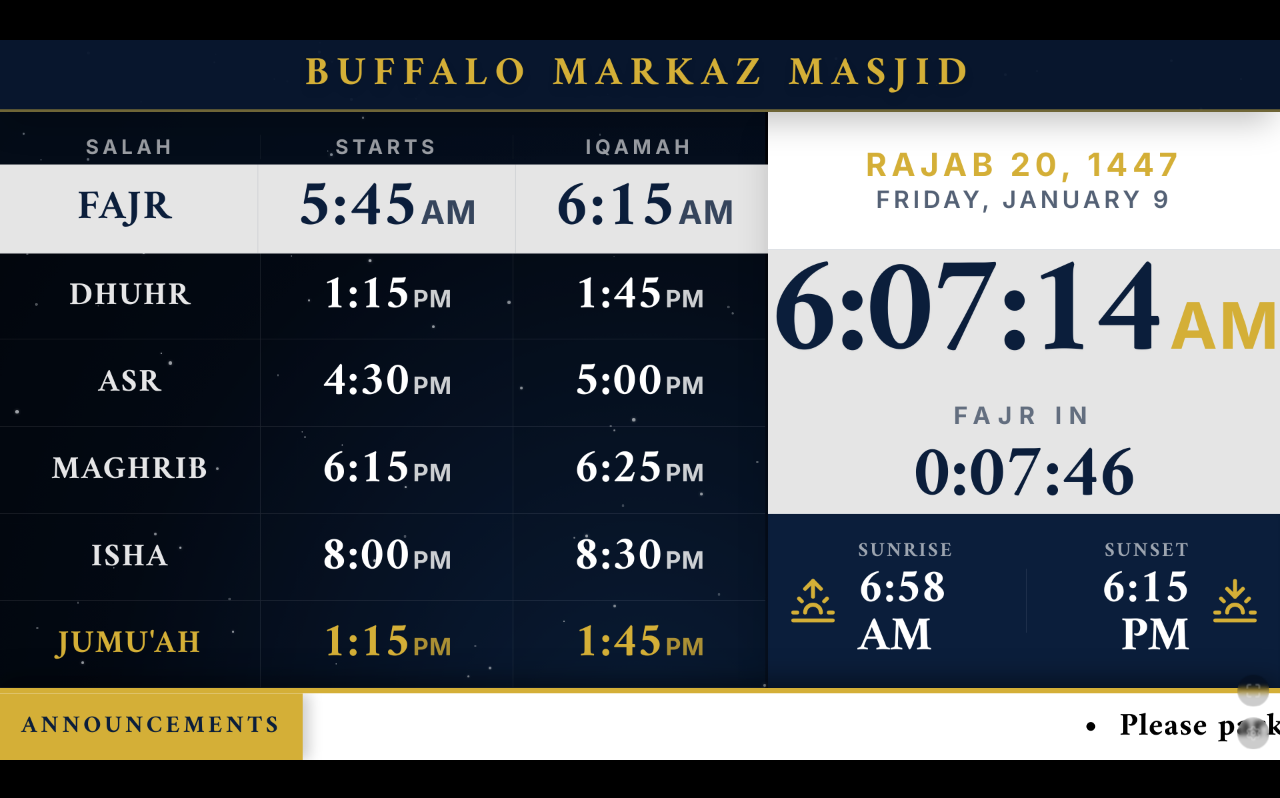
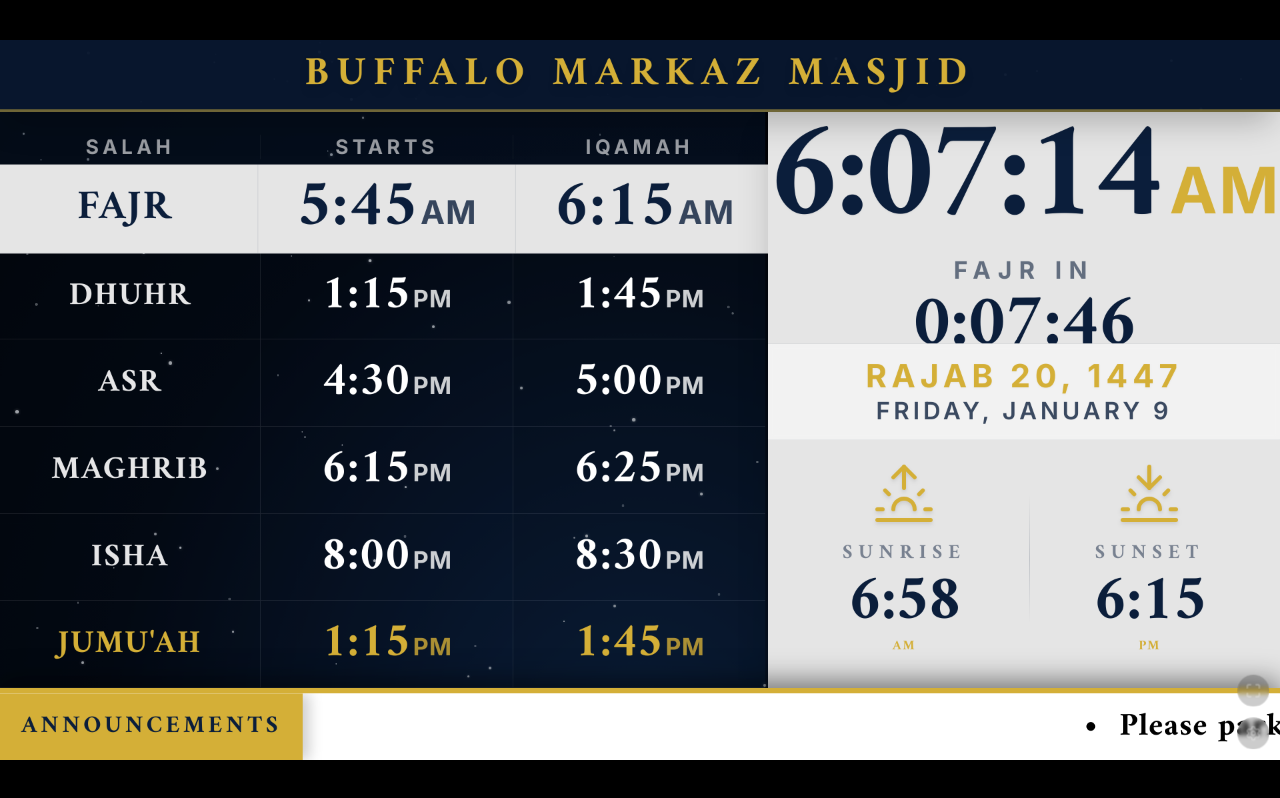
Before and after one commit to Minhaz0007/Buffalo-Markaz-Signage, a React (Vite) app: page / in a window 1280 px wide. Built offline with nearby package versions, Linux system fonts and the light colour scheme.

Commit message:
fix: Refine prayer time card styling and logic
Update styling for prayer time cards to ensure clarity and visual hierarchy. Remove redundant comments and simplify logic for determining active prayer status and background transparency.

```diff
--- a/components/ScreenPrayerTimes.tsx
+++ b/components/ScreenPrayerTimes.tsx
@@ -145,8 +145,6 @@ export const ScreenPrayerTimes: React.FC<ScreenPrayerTimesProps> = ({ prayers, j
     };
 
     // Find first prayer where Iqamah is in the future.
-    // Explicitly filter out Jumuah from being "active" in the daily cycle highlighting
-    // unless you want it highlighted on Friday. For now, keep it simple for daily rotation.
     return rows.findIndex((row, idx) => !row.isJumuah && parseToMinutes(row.iqamah || '') > currentMinutes);
   };
 
@@ -202,28 +200,20 @@ export const ScreenPrayerTimes: React.FC<ScreenPrayerTimesProps> = ({ prayers, j
                     timeColor = 'text-mosque-gold';
                 }
 
-                // Only apply transparency darkening to Iqamah if the row is NOT active
                 const iqamahBgClass = isActive ? '' : 'bg-black/5';
-
-                // Font Sizes (Scaled down for 6 rows)
                 const nameSize = isActive ? 'text-6xl' : 'text-5xl';
                 const timeSize = isActive ? 'text-8xl font-black' : 'text-7xl font-bold';
 
                 return (
                   <div key={idx} className={`flex-1 flex items-center ${bgClass} border-b ${borderClass} transition-all duration-700 ease-out relative`}>
-                    {/* Prayer Name */}
                     <div className="w-[34%] flex items-center justify-center">
                         <span className={`block font-bold uppercase tracking-wider leading-none transition-all duration-500 ${nameSize} ${nameColor}`}>
                           {row.name}
                         </span>
                     </div>
-
-                    {/* Start Time */}
                     <div className={`w-[33%] h-full flex items-center justify-center border-l ${borderClass}`}>
                         <TimeDisplay time={row.start} className={`transition-all duration-500 ${timeSize} ${timeColor}`} />
                     </div>
-
-                    {/* Iqamah Time */}
                     <div className={`w-[33%] h-full flex items-center justify-center border-l ${borderClass} ${iqamahBgClass}`}>
                         <TimeDisplay time={row.iqamah || ''} className={`transition-all duration-500 ${timeSize} ${timeColor}`} />
                     </div>
@@ -234,18 +224,11 @@ export const ScreenPrayerTimes: React.FC<ScreenPrayerTimesProps> = ({ prayers, j
           </div>
 
           {/* === RIGHT COLUMN: INFO PANEL (40%) === */}
-          <div className="w-[40%] bg-[#F0F0F0] text-mosque-navy flex flex-col z-10 shadow-2xl h-full">
+          <div className="w-[40%] bg-[#E5E5E5] text-mosque-navy flex flex-col z-10 shadow-2xl h-full relative">
 
-              {/* Date Section - Expanded Space */}
-              <div className="flex-[2] flex flex-col items-center justify-center border-b border-gray-300 py-1 space-y-2 bg-white shrink-0">
-                  <div className="text-5xl font-sans uppercase tracking-[0.15em] font-bold text-mosque-gold">{hijriDate}</div>
-                  <div className="text-4xl font-sans uppercase tracking-[0.15em] font-semibold text-mosque-navy/70">{formatDate(currentTime)}</div>
-              </div>
-
-              {/* Clock Section - Dominant Space */}
-              <div className="flex-[4] flex flex-col items-center justify-center border-b border-gray-300 bg-[#E5E5E5] relative overflow-hidden">
+              {/* 1. Clock Section - Top */}
+              <div className="flex-[3.5] flex flex-col items-center justify-center border-b border-mosque-navy/5 relative overflow-hidden pt-8 z-10">
                   <div className="flex items-baseline justify-center w-full px-2 mt-4 whitespace-nowrap">
-                     {/* Combined Time Display: HH:MM:SS */}
                      <span className="text-[13rem] leading-[0.8] font-serif tracking-tighter text-mosque-navy font-bold drop-shadow-sm tabular-nums">
                         {hours}:{minutes}:{seconds}
                      </span>
@@ -254,8 +237,8 @@ export const ScreenPrayerTimes: React.FC<ScreenPrayerTimesProps> = ({ prayers, j
                      </span>
                   </div>
 
-                  <div className="mt-12 flex flex-col items-center w-full">
-                    <span className="text-4xl uppercase tracking-[0.3em] font-sans font-bold text-mosque-navy/60 mb-4">
+                  <div className="mt-8 flex flex-col items-center w-full">
+                    <span className="text-4xl uppercase tracking-[0.3em] font-sans font-bold text-mosque-navy/60 mb-2">
                       {nextPrayerName} IN
                     </span>
                     <span className="font-serif text-[7rem] font-bold text-mosque-navy tabular-nums tracking-tight leading-none">
@@ -264,26 +247,35 @@ export const ScreenPrayerTimes: React.FC<ScreenPrayerTimesProps> = ({ prayers, j
                   </div>
               </div>
 
-              {/* Footer: Sunrise / Sunset - Expanded Space */}
-              <div className="flex-[2] bg-mosque-navy text-white p-8 shadow-inner shrink-0 flex flex-col justify-center">
-                <div className="flex items-center justify-between gap-4">
-                    <div className="flex items-center gap-8">
-                      <Sunrise className="w-20 h-20 text-mosque-gold" strokeWidth={2} />
-                      <div className="flex flex-col">
-                         <span className="text-3xl uppercase tracking-widest opacity-60 font-semibold mb-1">Sunrise</span>
-                         <span className="text-7xl font-serif font-bold">{prayers.sunrise}</span>
-                      </div>
+              {/* 2. Date Section - Middle */}
+              <div className="flex-[1.5] flex flex-col items-center justify-center border-b border-mosque-navy/5 py-1 space-y-2 shrink-0 bg-white/50 backdrop-blur-sm z-10">
+                  <div className="text-5xl font-sans uppercase tracking-[0.15em] font-bold text-mosque-gold drop-shadow-sm">{hijriDate}</div>
+                  <div className="text-4xl font-sans uppercase tracking-[0.15em] font-semibold text-mosque-navy/80">{formatDate(currentTime)}</div>
+              </div>
+
+              {/* 3. Footer: Sunrise / Sunset - Bottom - Redesigned to Match Clock */}
+              <div className="flex-[3] p-8 shrink-0 flex flex-col justify-center relative pb-12 z-10">
+                <div className="flex items-center justify-around h-full px-8">
+
+                    {/* Sunrise Item */}
+                    <div className="flex flex-col items-center justify-center">
+                      <Sunrise className="w-24 h-24 text-mosque-gold mb-6 drop-shadow-md" strokeWidth={1.5} />
+                      <span className="text-3xl uppercase tracking-[0.3em] font-bold text-mosque-navy/50 mb-2">Sunrise</span>
+                      <span className="text-8xl font-serif font-bold text-mosque-navy tabular-nums tracking-tight">{prayers.sunrise.replace(/AM|PM/, '').trim()}</span>
+                      <span className="text-xl font-bold text-mosque-gold tracking-widest uppercase mt-1">AM</span>
                     </div>
 
-                    <div className="h-24 w-px bg-white/10"></div>
+                    {/* Vertical Divider */}
+                    <div className="h-48 w-px bg-gradient-to-b from-transparent via-mosque-navy/20 to-transparent"></div>
 
-                    <div className="flex items-center gap-8 text-right">
-                      <div className="flex flex-col">
-                         <span className="text-3xl uppercase tracking-widest opacity-60 font-semibold mb-1">Sunset</span>
-                         <span className="text-7xl font-serif font-bold">{prayers.sunset}</span>
-                      </div>
-                      <Sunset className="w-20 h-20 text-mosque-gold" strokeWidth={2} />
+                    {/* Sunset Item */}
+                    <div className="flex flex-col items-center justify-center">
+                      <Sunset className="w-24 h-24 text-mosque-gold mb-6 drop-shadow-md" strokeWidth={1.5} />
+                      <span className="text-3xl uppercase tracking-[0.3em] font-bold text-mosque-navy/50 mb-2">Sunset</span>
+                      <span className="text-8xl font-serif font-bold text-mosque-navy tabular-nums tracking-tight">{prayers.sunset.replace(/AM|PM/, '').trim()}</span>
+                      <span className="text-xl font-bold text-mosque-gold tracking-widest uppercase mt-1">PM</span>
                     </div>
+
                 </div>
               </div>
           </div>
```
